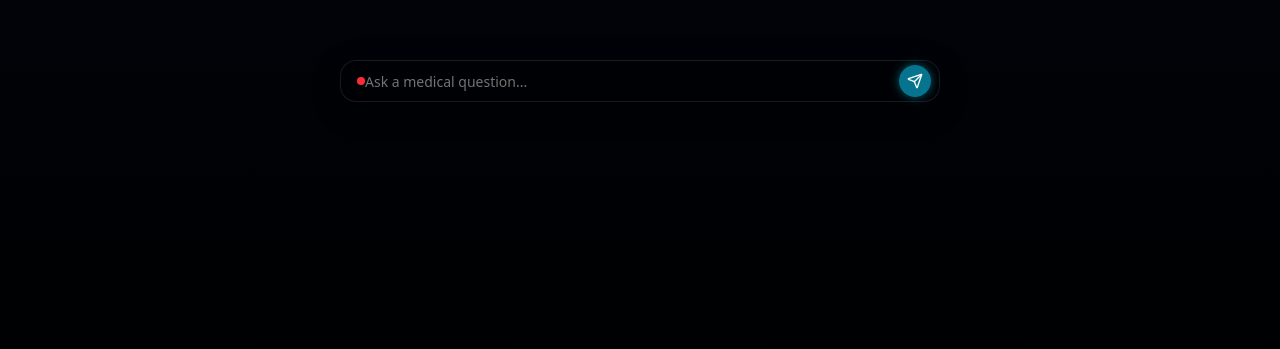
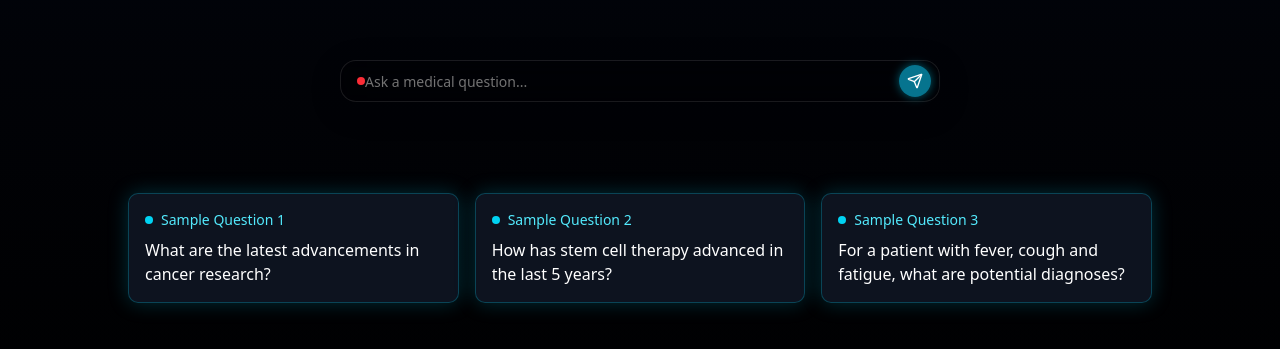
Before and after one commit to abhigyanpatwari/Medical-Research-Assistant, a React (Vite) app in the folder AgentInterface/: page / in a window 1280 px wide. Shown: the part 319-668 px from the top of the page. Built offline with nearby package versions, Linux system fonts and the light colour scheme; no server answers.

Commit message:
Added sample questions in UI

```diff
--- a/AgentInterface/src/ChatApp.tsx
+++ b/AgentInterface/src/ChatApp.tsx
@@ -67,12 +67,6 @@ const styles = {
     backdropFilter: 'blur(10px)',
     border: '1px solid rgba(255, 255, 255, 0.1)',
     boxShadow: '0 8px 32px rgba(0, 0, 0, 0.2)'
-  },
-  cyanGlass: {
-    background: 'rgba(0, 0, 0, 0.2)',
-    backdropFilter: 'blur(10px)',
-    border: '1px solid rgba(6, 182, 212, 0.1)',
-    boxShadow: '0 8px 32px rgba(6, 182, 212, 0.2)'
   }
 };
 
@@ -105,6 +99,13 @@ export function ChatApp() {
 
   // Add this state declaration near your other useState declarations
   const [isNotificationDismissed, setIsNotificationDismissed] = useState(false);
+
+  // Add sample questions state (place near other state declarations)
+  const [sampleQuestions] = useState([
+    "What are the latest advancements in cancer research?",
+    "How has stem cell therapy advanced in the last 5 years?",
+    "For a patient with fever, cough and fatigue, what are potential diagnoses?"
+  ]);
 
   // Add function to open/close modal
   const openResponseModal = () => setIsModalOpen(true);
@@ -677,6 +678,30 @@ export function ChatApp() {
     setQuery("");
   };
 
+  // Function to select and submit a sample question
+  const handleSampleQuestionClick = (question: string) => {
+    setQuery(question);
+    // Optional: auto-submit the question
+    if (connectionStatus === "Connected" && ws.current) {
+      setIsInitialState(false);
+      setUserInput(question);
+      setShowResponseNotification(false);
+      setIsNotificationDismissed(false);
+      setActiveAgents(new Set());
+      setCompletedAgents(new Set());
+      setAgentOutputs(prev => {
+        const newOutputs = { ...prev };
+        Object.keys(newOutputs).forEach(agent => {
+          newOutputs[agent] = `${agent} will be activated when needed...`;
+        });
+        return newOutputs;
+      });
+      setFinalResponse("");
+      lastFinalResponse.current = "";
+      ws.current.send(JSON.stringify({ userQuery: question }));
+    }
+  };
+
   return (
     <div className="flex flex-col min-h-screen bg-gradient-to-b from-gray-950 to-black text-white">
       {/* Main content */}
@@ -696,38 +721,16 @@ export function ChatApp() {
           </div>
         </header>
 
-        {/* User Query Display with Cyan Glassmorphism */}
+        {/* User Query Display */}
         {userInput && (
-          <div className="px-4 py-3">
-            <motion.div
-              initial={{ opacity: 0, y: -10 }}
-              animate={{ opacity: 1, y: 0 }}
-              className="w-full max-w-6xl mx-auto rounded-lg overflow-hidden"
-              style={{
-                ...styles.cyanGlass,
-                boxShadow: '0 0 20px rgba(6, 182, 212, 0.15)',
-                border: '1px solid rgba(6, 182, 212, 0.3)'
-              }}
-            >
-              <div className="p-4">
-                <div className="flex justify-between items-center mb-2">
-                  <div className="flex items-center gap-2">
-                    <div className="h-2 w-2 rounded-full bg-cyan-400"></div>
-                    <span className="text-sm font-medium text-cyan-300">Your Query</span>
-                  </div>
-                  <Badge
-                    className="text-cyan-100"
-                    style={{
-                      background: 'rgba(8, 145, 178, 0.3)',
-                      border: '1px solid rgba(6, 182, 212, 0.4)'
-                    }}
-                  >
-                    User Input
-                  </Badge>
-                </div>
-                <div className="mt-2 text-white leading-relaxed">{userInput}</div>
+          <div className="bg-[#1e293b] border-b border-[#2d3748] p-3">
+            <div className="w-full max-w-6xl mx-auto">
+              <div className="flex justify-between items-center">
+                <div className="text-sm text-gray-400">Your query:</div>
+                <Badge className="bg-[#0ea5e9]">User Input</Badge>
               </div>
-            </motion.div>
+              <div className="mt-1 text-white">{userInput}</div>
+            </div>
           </div>
         )}
 
@@ -920,6 +923,36 @@ export function ChatApp() {
         </form>
       </div>
 
+      {/* Sample Questions - only visible in initial state */}
+      {isInitialState && (
+        <div
+          className="fixed top-[60%] left-0 right-0 px-4 py-8 flex justify-center"
+          style={{ zIndex: 40 }}
+        >
+          <div className="grid grid-cols-1 md:grid-cols-3 gap-4 w-full max-w-5xl">
+            {sampleQuestions.map((question, index) => (
+              <div
+                key={index}
+                onClick={() => handleSampleQuestionClick(question)}
+                className="rounded-lg p-4 cursor-pointer transition-all duration-300 hover:translate-y-[-5px]"
+                style={{
+                  background: 'rgba(17, 24, 39, 0.8)',  // Dark grayish background
+                  border: '1px solid rgba(6, 182, 212, 0.3)',
+                  boxShadow: '0 0 20px rgba(6, 182, 212, 0.25)', // Cyan glow
+                  backdropFilter: 'blur(8px)'
+                }}
+              >
+                <div className="flex items-center gap-2 mb-2">
+                  <div className="h-2 w-2 rounded-full bg-cyan-400"></div>
+                  <span className="text-sm font-medium text-cyan-300">Sample Question {index + 1}</span>
+                </div>
+                <p className="text-white">{question}</p>
+              </div>
+            ))}
+          </div>
+        </div>
+      )}
+
       {/* Final Response Modal */}
       {finalResponse && showResponseNotification && (
         <div className="fixed bottom-24 left-0 right-0 flex justify-center items-center z-10">
```
